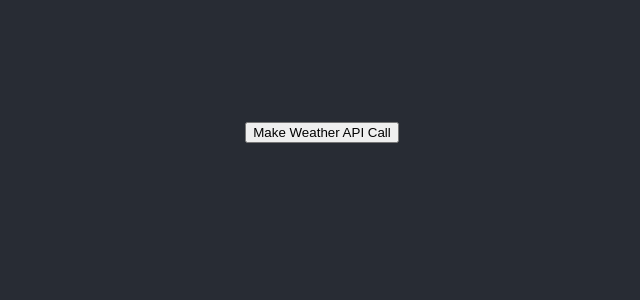
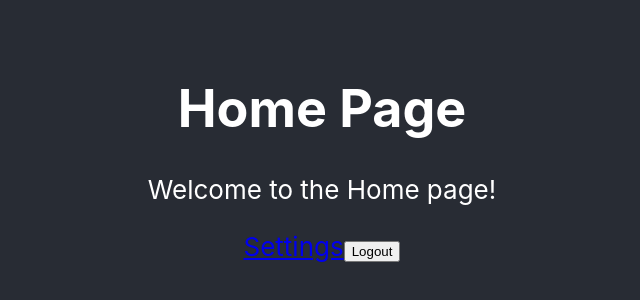
Before and after one commit to ericlow/ResFracWeatherApp, a React (Create React App) app in the folder client/: page /home in a window 1280 px wide. Shown: the part 248-548 px from the top of the page, without its empty margins (318-958 px from the left). Built offline with nearby package versions, Linux system fonts and the light colour scheme.

Commit message:
Implemented Routing: Login / Home / Settings (#3)
* created some components, pulled code out of app.js

* I have pages

* created routes for home, login, settings pages

* implemented sign out button

```diff
--- a/client/package.json
+++ b/client/package.json
@@ -11,6 +11,7 @@
     "jwt-decode": "^4.0.0",
     "react": "^18.3.1",
     "react-dom": "^18.3.1",
+    "react-router-dom": "^6.26.2",
     "react-scripts": "5.0.1",
     "web-vitals": "^2.1.4"
   },
--- a/client/src/App.js
+++ b/client/src/App.js
@@ -1,52 +1,29 @@
+import React from 'react';
+import { BrowserRouter as Router, Route, Routes } from 'react-router-dom';
+import TestComponent from './components/TestComponent';
+import HomePage from './components/HomePage';
+import LoginPage from './components/LoginPage';
+import SettingsPage from './components/SettingsPage';
 import logo from './logo.svg';
+import './App.css';
 
-import axios from 'axios';
-import './App.css';
-import { jwtDecode } from "jwt-decode";
-import { GoogleOAuthProvider, GoogleLogin } from '@react-oauth/google';
-
-
-//data will be the string we send from our server
-const apiCall = () => {
-  axios.get('http://localhost:8080').then((data) => {
-    //this console.log will be in our frontend console
-    console.log(data)
-  })
-}
 
 function App() {
   return (
+    <Router>
     <div className="App">
       <header className="App-header">
-
-        <button onClick={apiCall}>Make Weather API Call</button>
-
-        <GoogleOAuthProvider clientId="768224754997-jhh8h44n5v8qojvj1g11mnbe4k3f4lbt.apps.googleusercontent.com">
-          <div>
-            <GoogleLogin
-              onSuccess={credentialResponse => {
-                console.log(credentialResponse);
-
-                const idToken = credentialResponse.credential; // Get the ID token
-                console.log('--- jwt decode')
-                 const user = jwtDecode(idToken); // Decode the token to get user info
-
-                 const { name, email } = user; // Extract name and email
-
-                 console.log('Login Success:', user);
-                 console.log('Name:', name);
-                 console.log('Email:', email);
-
-              }}
-              onFailure={error => {
-                console.error(error);
-              }}
-            />
-          </div>
-        </GoogleOAuthProvider>
-
+        <div>
+          <Routes>
+            <Route path="/test" element={<TestComponent/>}/>
+            <Route path="/" element={<LoginPage/>}/>
+            <Route path="/home" element={<HomePage/>}/>
+            <Route path="/settings" element={<SettingsPage/>}/>
+          </Routes>
+        </div>
       </header>
     </div>
+    </Router>
   );
 }
 
--- /dev/null
+++ b/client/src/components/GoogleLogoutButton.js
@@ -0,0 +1,20 @@
+import React from 'react';
+import { GoogleOAuthProvider, googleLogout } from '@react-oauth/google';
+import { useNavigate } from 'react-router-dom';
+
+
+
+const GoogleLogoutButton = () => {
+  const navigate = useNavigate();
+
+  const handleLogout = () => {
+    googleLogout();
+    console.log('sign out ok');
+    navigate('/')
+  }
+  return (
+    <button onClick={handleLogout}>Logout</button>
+  );
+};
+
+export default GoogleLogoutButton;
--- /dev/null
+++ b/client/src/components/HomePage.js
@@ -0,0 +1,16 @@
+import React from 'react';
+import { Link } from 'react-router-dom';
+import GoogleLogoutButton from './GoogleLogoutButton';
+
+const HomePage = () => {
+  return (
+    <div>
+      <h1>Home Page</h1>
+      <p>Welcome to the Home page!</p>
+      <Link to="/settings">Settings</Link>
+      <GoogleLogoutButton/>
+    </div>
+  );
+};
+
+export default HomePage;
--- /dev/null
+++ b/client/src/components/LoginPage.js
@@ -0,0 +1,44 @@
+import React from 'react';
+import { useNavigate } from 'react-router-dom';
+import { jwtDecode } from "jwt-decode";
+import { GoogleOAuthProvider, GoogleLogin } from '@react-oauth/google';
+
+const LoginPage = () => {
+  const navigate = useNavigate();
+
+  return (
+    <div>
+      <h1>LoginPage</h1>
+      <GoogleOAuthProvider clientId="768224754997-jhh8h44n5v8qojvj1g11mnbe4k3f4lbt.apps.googleusercontent.com">
+      <div>
+        <GoogleLogin onSuccess={credentialResponse => {
+
+            // creds to go server
+            console.log(credentialResponse);
+
+            const idToken = credentialResponse.credential; // Get the ID token
+            console.log('--- jwt decode')
+            const user = jwtDecode(idToken); // Decode the token to get user info
+
+            const { name, email } = user; // Extract name and email
+            console.log('Login Success:', user);
+            console.log('Name:', name);
+            console.log('Email:', email);
+
+            // store the token in the session
+
+
+            // navigate the user
+            navigate('/home');
+          }}
+          onFailure={error => {
+            console.error(error);
+          }}
+        />
+      </div>
+    </GoogleOAuthProvider>
+    </div>
+  );
+};
+
+export default LoginPage;
--- /dev/null
+++ b/client/src/components/SettingsPage.js
@@ -0,0 +1,16 @@
+import React from 'react';
+import { Link } from 'react-router-dom';
+
+
+const SettingsPage = () => {
+  return (
+    <div>
+      <h1>Settings Page</h1>
+      <p>Welcome to the Settings page!</p>
+      <Link to="/home">Close</Link>
+
+    </div>
+  );
+};
+
+export default SettingsPage;
--- /dev/null
+++ b/client/src/components/TestComponent.js
@@ -0,0 +1,49 @@
+import React from 'react';
+import axios from 'axios';
+import { jwtDecode } from "jwt-decode";
+import { GoogleOAuthProvider, GoogleLogin } from '@react-oauth/google';
+
+//data will be the string we send from our server
+const apiCall = () => {
+  axios.get('http://localhost:8080').then((data) => {
+    //this console.log will be in our frontend console
+    console.log(data)
+  })
+}
+
+const TestComponent = () => {
+  return (
+    <>
+    <button onClick={apiCall}>Make Weather API Call</button>
+
+    <GoogleOAuthProvider clientId="768224754997-jhh8h44n5v8qojvj1g11mnbe4k3f4lbt.apps.googleusercontent.com">
+      <div>
+        <GoogleLogin
+          onSuccess={credentialResponse => {
+            console.log(credentialResponse);
+
+            const idToken = credentialResponse.credential; // Get the ID token
+            console.log('--- jwt decode')
+             const user = jwtDecode(idToken); // Decode the token to get user info
+
+             const { name, email } = user; // Extract name and email
+
+             console.log('Login Success:', user);
+             console.log('Name:', name);
+             console.log('Email:', email);
+
+          }}
+          onFailure={error => {
+            console.error(error);
+          }}
+        />
+      </div>
+    </GoogleOAuthProvider>
+    </>
+
+
+
+  );
+};
+
+export default TestComponent;
```
Also changed, not shown: client/src/components/BasicComponent.js (added, +11 -0 lines), client/src/components/GoogleStateButton.js (added), 2 other files (tests, documents, lock files or other folders).
